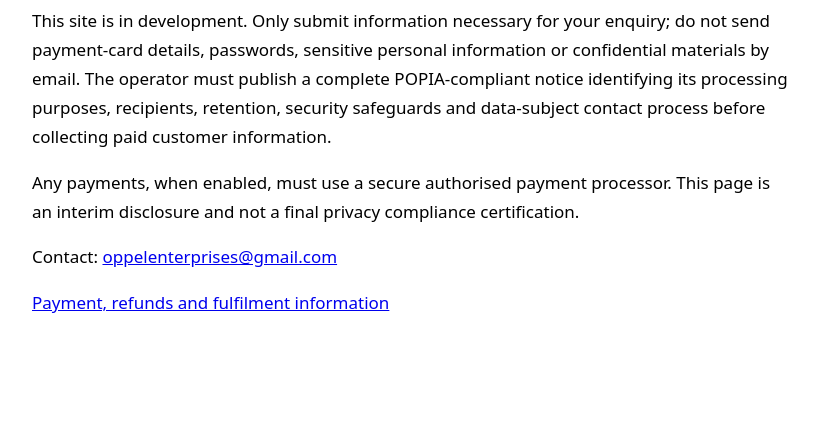
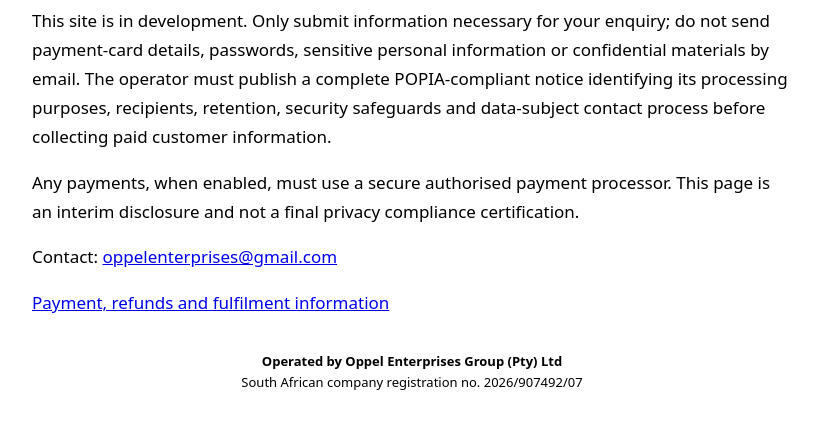
Before and after one commit to shaunoppel-byte/SOLELAB-Platform, a plain HTML site: page privacy.html in a window 1280 px wide. Shown: the part 185-614 px from the top of the page, without its empty margins (228-1046 px from the left). Drawn offline with Linux system fonts and the light colour scheme.

Commit message:
feat(legal): add registered Group identity to app and legal pages

```diff
--- a/privacy.html
+++ b/privacy.html
@@ -1 +1 @@
-<!doctype html><html lang="en"><meta charset="utf-8"><meta name="viewport" content="width=device-width,initial-scale=1"><title>Privacy information | SOLELAB</title><body style="max-width:760px;margin:40px auto;padding:20px;font:17px/1.7 system-ui"><a href="/">← Home</a><h1>Privacy information</h1><p>This site is in development. Only submit information necessary for your enquiry; do not send payment-card details, passwords, sensitive personal information or confidential materials by email. The operator must publish a complete POPIA-compliant notice identifying its processing purposes, recipients, retention, security safeguards and data-subject contact process before collecting paid customer information.</p><p>Any payments, when enabled, must use a secure authorised payment processor. This page is an interim disclosure and not a final privacy compliance certification.</p><p>Contact: <a href="mailto:oppelenterprises@gmail.com">oppelenterprises@gmail.com</a></p><p><a href="/payment-information.html">Payment, refunds and fulfilment information</a></p></body></html>
+<!doctype html><html lang="en"><meta charset="utf-8"><meta name="viewport" content="width=device-width,initial-scale=1"><title>Privacy information | SOLELAB</title><body style="max-width:760px;margin:40px auto;padding:20px;font:17px/1.7 system-ui"><a href="/">← Home</a><h1>Privacy information</h1><p>This site is in development. Only submit information necessary for your enquiry; do not send payment-card details, passwords, sensitive personal information or confidential materials by email. The operator must publish a complete POPIA-compliant notice identifying its processing purposes, recipients, retention, security safeguards and data-subject contact process before collecting paid customer information.</p><p>Any payments, when enabled, must use a secure authorised payment processor. This page is an interim disclosure and not a final privacy compliance certification.</p><p>Contact: <a href="mailto:oppelenterprises@gmail.com">oppelenterprises@gmail.com</a></p><p><a href="/payment-information.html">Payment, refunds and fulfilment information</a></p><p style="text-align:center;padding:16px;font:13px/1.6 system-ui,sans-serif"><strong>Operated by Oppel Enterprises Group (Pty) Ltd</strong><br>South African company registration no. 2026/907492/07</p></body></html>
```
